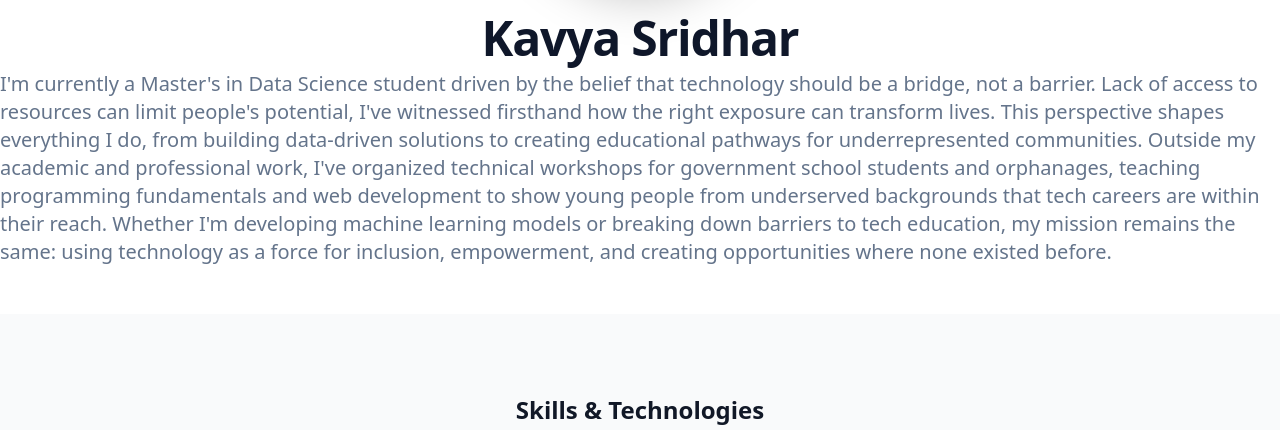
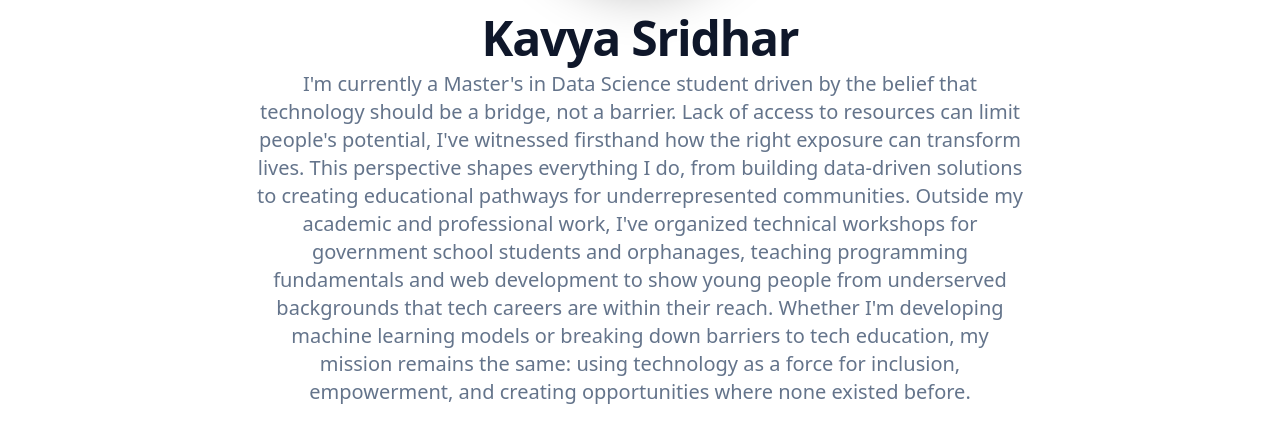
Before and after one commit to kavyasridhar1501/KavyaSridharPortfolio, a Next.js app: page / in a window 1280 px wide. Shown: the part 370-800 px from the top of the page. Built offline with nearby package versions, Linux system fonts and the light colour scheme.

Commit message:
Update HeroSection.tsx

```diff
--- a/app/components/HeroSection.tsx
+++ b/app/components/HeroSection.tsx
@@ -4,7 +4,7 @@ import myImage from "@/public/my_image.jpg";
 
 export default function HeroSection() {
   return (
-    <section className="flex flex-col items-center py-12">
+    <section className="flex flex-col items-center py-12 px-4">
       <div className="relative w-64 h-64 rounded-full shadow-2xl ring-1 ring-black/5 overflow-hidden">
         <Image
           src={myImage}
@@ -18,7 +18,7 @@ export default function HeroSection() {
       <h1 className="mt-8 text-5xl font-extrabold tracking-tight text-slate-900">
         Kavya Sridhar
       </h1>
-      <p className="mt-2 text-xl text-slate-500">
+      <p className="mt-2 text-xl text-slate-500 max-w-3xl text-center">
         I&apos;m currently a Master&apos;s in Data Science student driven by the belief that technology should be a bridge, not a barrier. Lack of access to resources can limit people&apos;s potential, I&apos;ve witnessed firsthand how the right exposure can transform lives. This perspective shapes everything I do, from building data-driven solutions to creating educational pathways for underrepresented communities. Outside my academic and professional work, I&apos;ve organized technical workshops for government school students and orphanages, teaching programming fundamentals and web development to show young people from underserved backgrounds that tech careers are within their reach. Whether I&apos;m developing machine learning models or breaking down barriers to tech education, my mission remains the same: using technology as a force for inclusion, empowerment, and creating opportunities where none existed before.
       </p>
     </section>
```
